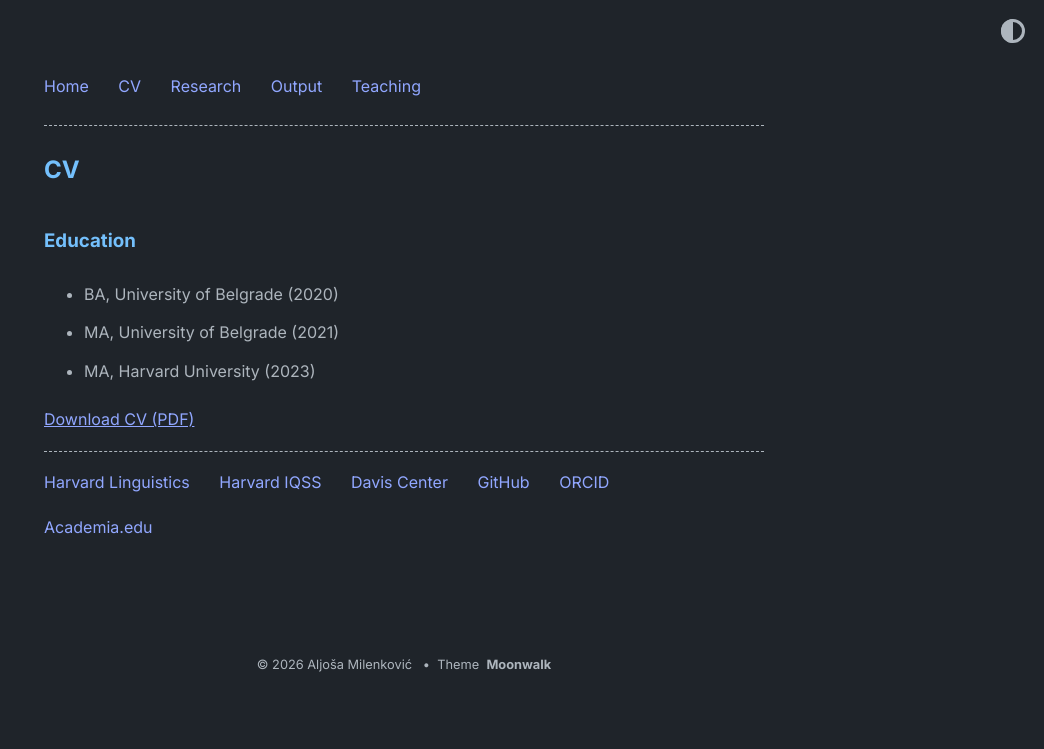
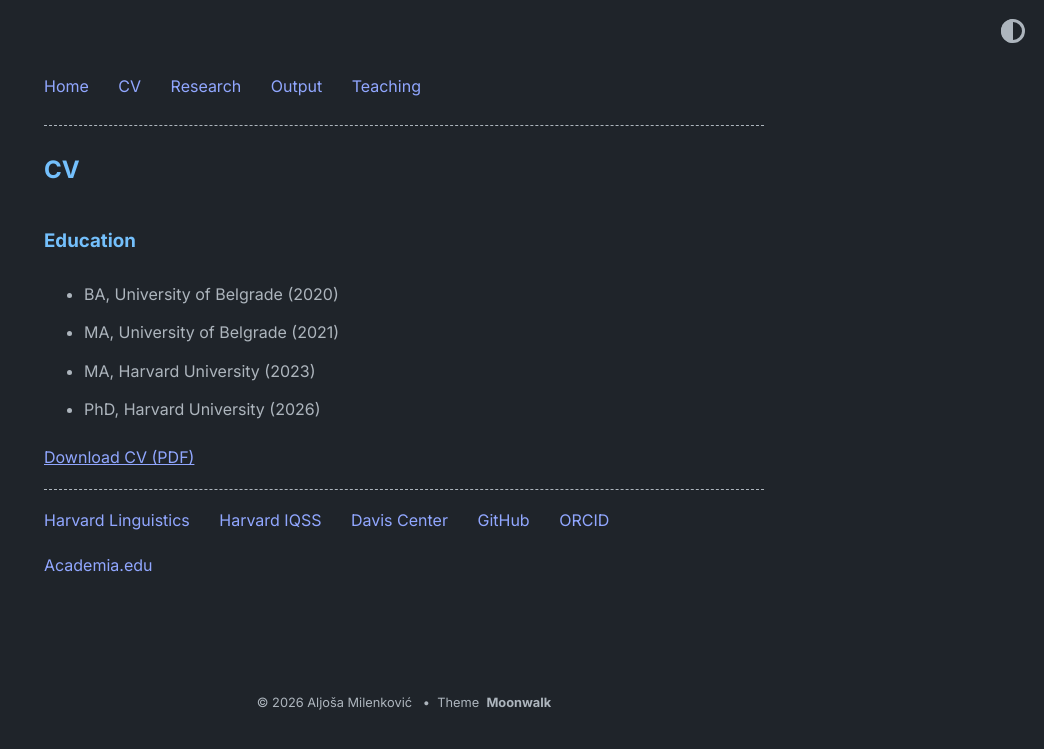
Before and after one commit to AljosaMilenkovic/AljosaMilenkovic.github.io, a Jekyll site: the page built from cv.md, in a window 1280 px wide. Shown: the top 749 px of the page, without its empty margins (236-1280 px from the left). Built offline with Jekyll 4.4.1, drawn with Linux system fonts in a browser that asks for light colours.

Commit message:
Add PhD education entry for Harvard University

```diff
--- a/cv.md
+++ b/cv.md
@@ -8,5 +8,6 @@ permalink: /cv/
 - BA, University of Belgrade (2020)
 - MA, University of Belgrade (2021)
 - MA, Harvard University (2023)
+- PhD, Harvard University (2026)
 
 [Download CV (PDF)](/cv.pdf){:target="_blank" rel="noopener"}
```
